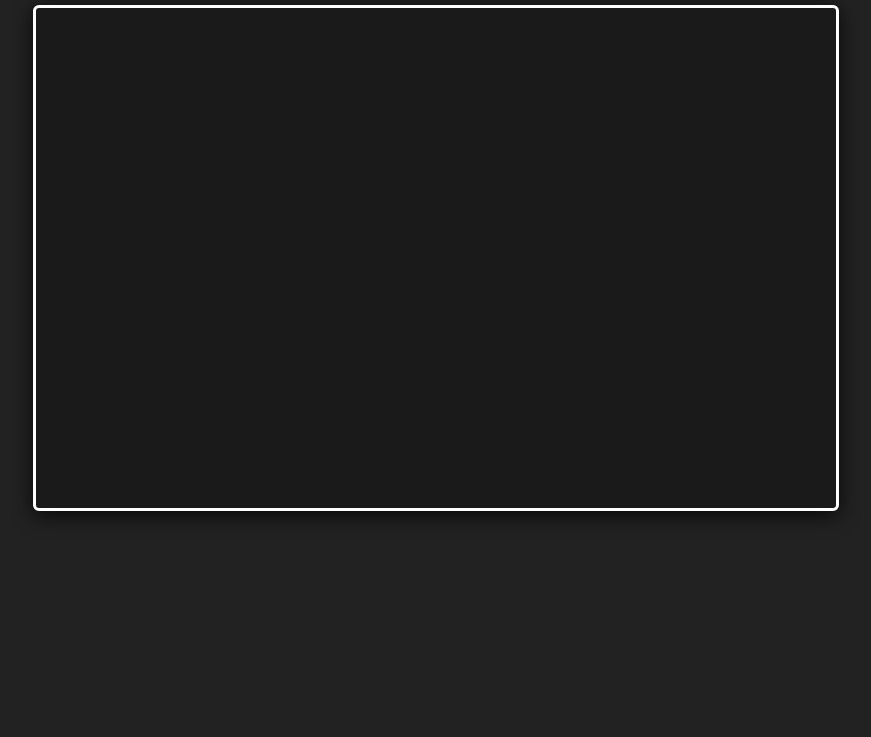
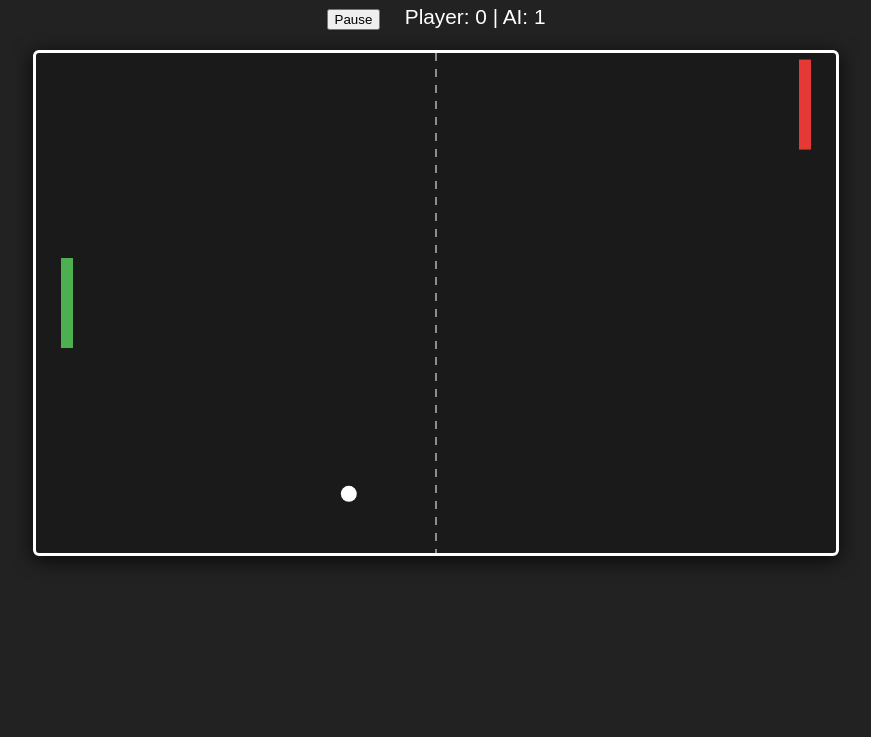
Before and after one commit to prthik/classicGames, a plain HTML site: page index.html in a window 1280 px wide. Shown: the part 63-800 px from the top of the page, without its empty margins (204-1075 px from the left). Drawn offline with Linux system fonts and the light colour scheme.

Commit message:
Update index.html

```diff
--- a/index.html
+++ b/index.html
@@ -8,6 +8,8 @@
 </head>
 <body>
     <h2>Simple Pong Game</h2>
+    <button id="pause-btn">Pause</button>
+    <span id="score-counter" style="font-size: 1.3em; margin-left:20px;"></span>
     <div id="game-container">
         <canvas id="pong-canvas" width="800" height="500"></canvas>
     </div>
```
